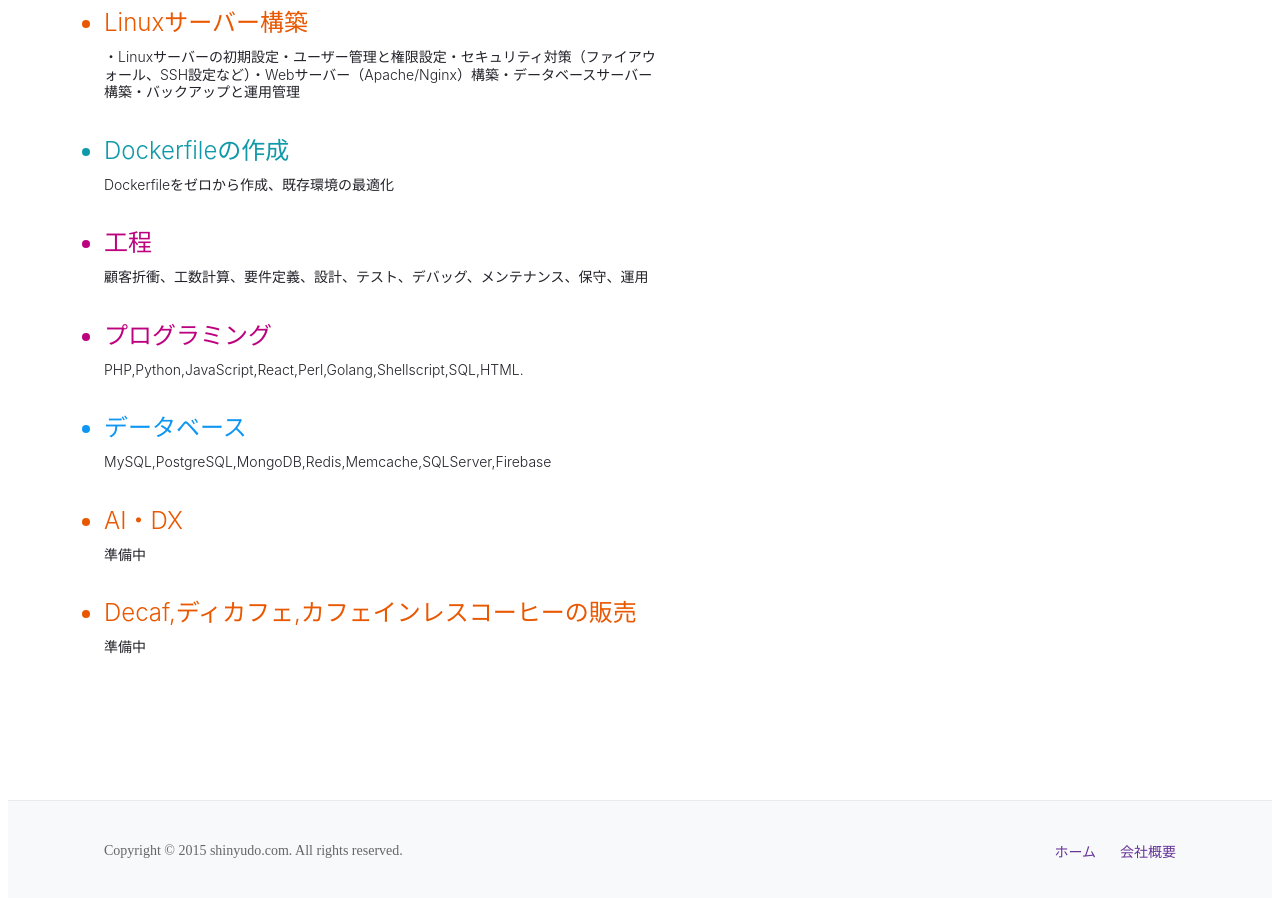
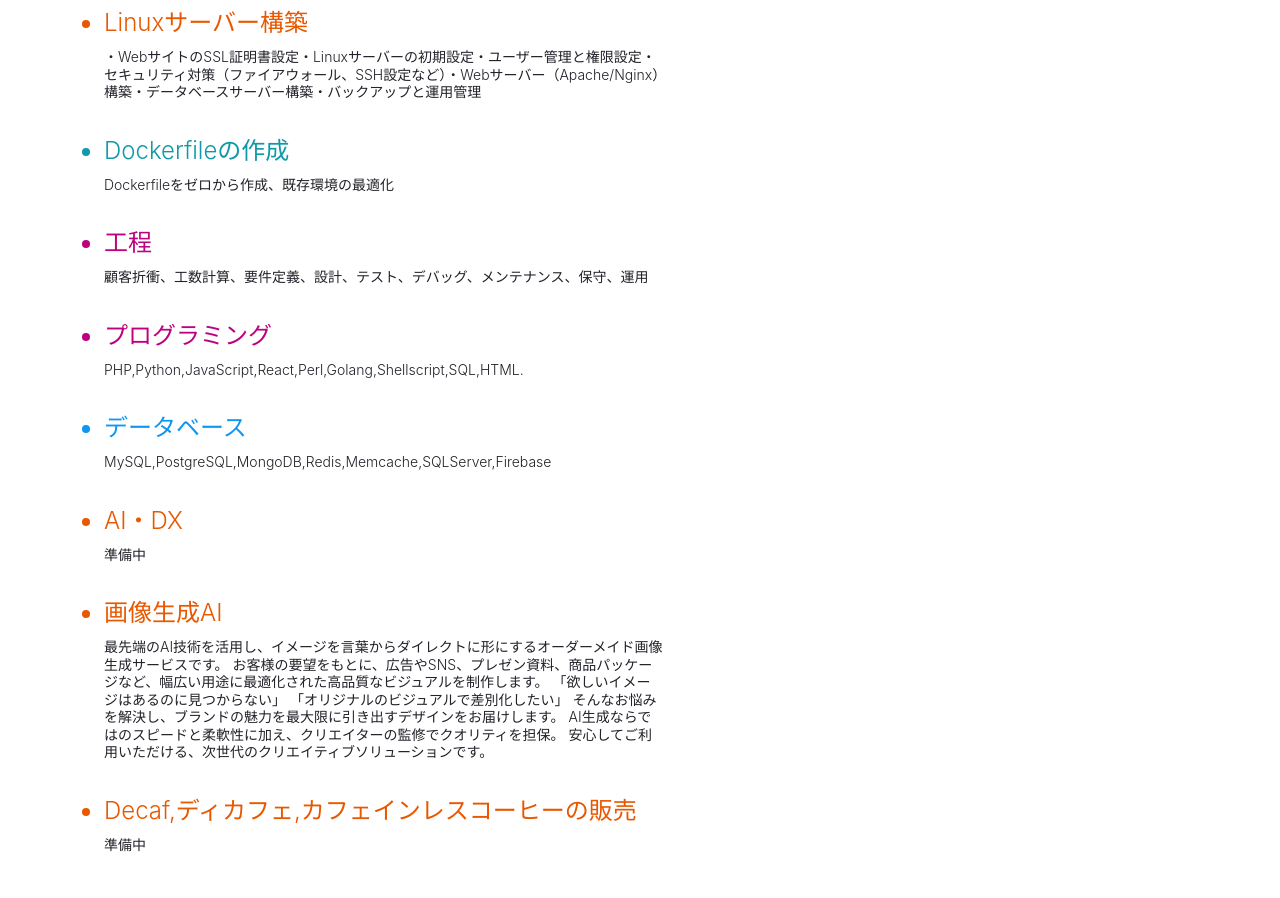
Before and after one commit to sutok/shinyudo, a Gatsby site: page / in a window 1280 px wide. Shown: the part 238-1136 px from the top of the page. Built offline with nearby package versions, Linux system fonts and the light colour scheme; Gatsby itself is replaced by a stand-in of ours.

Commit message:
トップページ更新

```diff
--- a/src/pages/index.js
+++ b/src/pages/index.js
@@ -47,6 +47,7 @@ const links = [
     text: "Linuxサーバー構築",
     url: "https://www.gatsbyjs.com/docs/tutorial/getting-started/",
     description: [
+      "・WebサイトのSSL証明書設定",
       "・Linuxサーバーの初期設定",
       "・ユーザー管理と権限設定",
       "・セキュリティ対策（ファイアウォール、SSH設定など）",
@@ -55,6 +56,7 @@ const links = [
       "・バックアップと運用管理"
     ],
     color: "#E95800",
+    isList: true,
   },
   {
     text: "Dockerfileの作成",
@@ -92,6 +94,18 @@ const links = [
     color: "#E95800",
   },
   {
+    text: "画像生成AI",
+    url: "https://www.gatsbyjs.com/docs/conceptual/",
+    description: `最先端のAI技術を活用し、イメージを言葉からダイレクトに形にするオーダーメイド画像生成サービスです。
+お客様の要望をもとに、広告やSNS、プレゼン資料、商品パッケージなど、幅広い用途に最適化された高品質なビジュアルを制作します。
+「欲しいイメージはあるのに見つからない」
+「オリジナルのビジュアルで差別化したい」
+そんなお悩みを解決し、ブランドの魅力を最大限に引き出すデザインをお届けします。
+AI生成ならではのスピードと柔軟性に加え、クリエイターの監修でクオリティを担保。
+安心してご利用いただける、次世代のクリエイティブソリューションです。`,
+    color: "#E95800",
+  },
+  {
     text: "Decaf,ディカフェ,カフェインレスコーヒーの販売",
     url: "https://www.gatsbyjs.com/docs/conceptual/",
     description:
```
